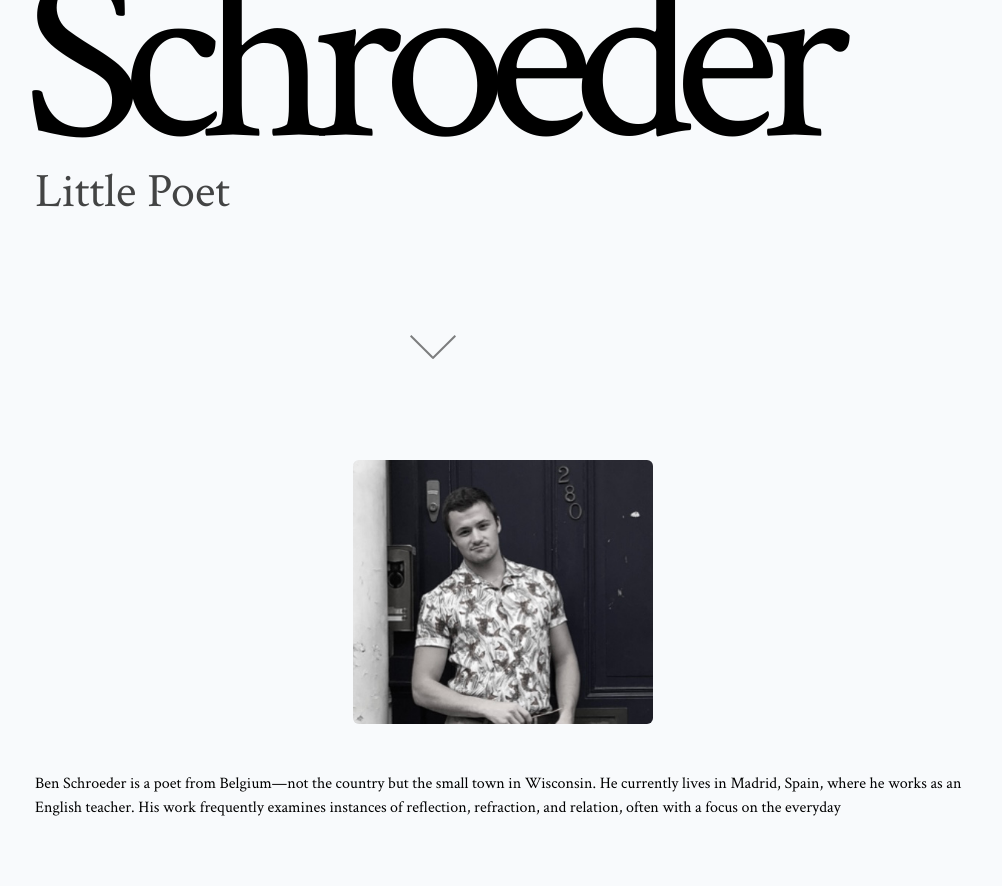
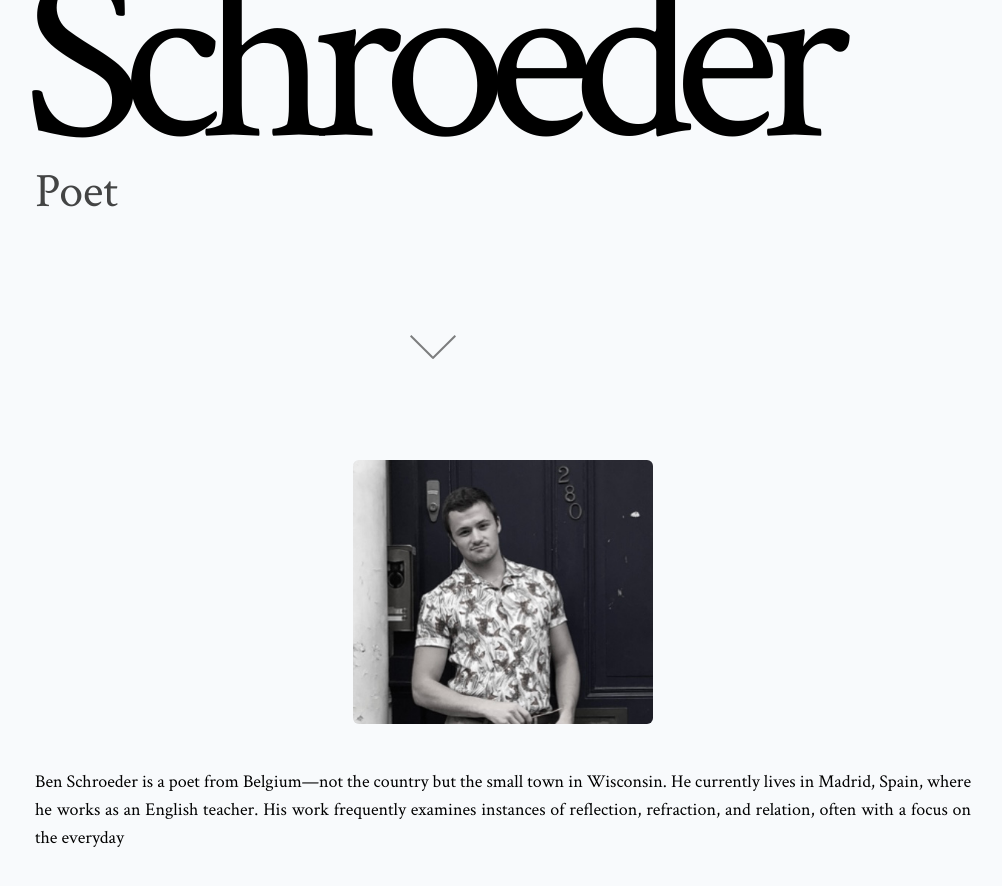
Before and after one commit to goldet/benspoetryapp, a Next.js app: page / in a window 1280 px wide. Shown: the part 340-1226 px from the top of the page, without its empty margins (137-1139 px from the left). Built offline with nearby package versions, Linux system fonts and the light colour scheme; a web font is replaced by a local one.

Commit message:
bio text slightly styled

```diff
--- a/components/Homepage.jsx
+++ b/components/Homepage.jsx
@@ -11,7 +11,7 @@ export default function Homepage() {
               Ben <br /> Schroeder
             </h1>
             <h2 className="pt-4 text-5xl text-[#000000ba] md:pt-8">
-              Little Poet
+             Poet
             </h2>
           </div>
           <div className="absolute bottom-20 flex self-end justify-self-center">
@@ -20,7 +20,7 @@ export default function Homepage() {
           </div>
         </div>
 
-        <div className="grid justify-center pt-8 pb-20 lg:h-[65vh]">
+        <div className="grid justify-center text-justify pt-8 pb-20 lg:h-[65vh] ">
           <Image
             className="mx-auto rounded-md"
             src={benphoto2}
@@ -28,7 +28,7 @@ export default function Homepage() {
             width="300"
             height="300"
           />
-          <p>
+          <p className=" text-lg pt-7">
             Ben Schroeder is a poet from Belgium—not the country but the small
             town in Wisconsin. He currently lives in Madrid, Spain, where he
             works as an English teacher. His work frequently examines instances
```
